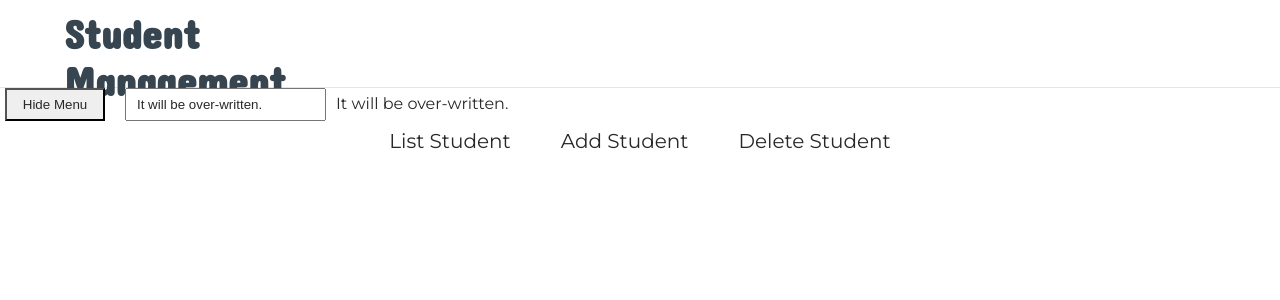
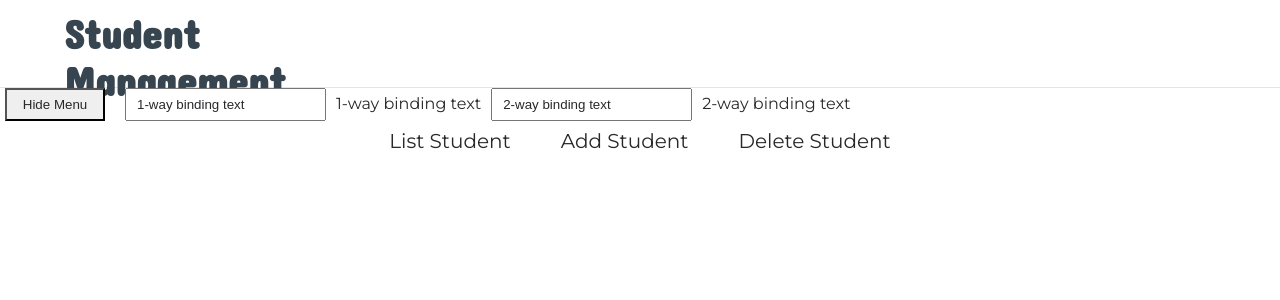
Before and after one commit to LokeshJavaTech/Angular, an Angular app in the folder angular-project/: page / in a window 1280 px wide. Shown: the top 300 px of the page. Built offline with nearby package versions, Linux system fonts and the light colour scheme.

Commit message:
2-way binding: ngModel

```diff
--- a/angular-project/src/app/app.module.ts
+++ b/angular-project/src/app/app.module.ts
@@ -1,5 +1,6 @@
 import { NgModule } from '@angular/core';
 import { BrowserModule } from '@angular/platform-browser';
+import { FormsModule } from '@angular/forms';       // 3rd party lib for 2-way binding : ngModel
 
 import { AppComponent } from './app.component';
 import { HeaderComponent } from './header/header.component';
@@ -14,7 +15,8 @@ import { RndComponent } from './rnd/rnd.component';
     RndComponent
   ],
   imports: [
-    BrowserModule
+    BrowserModule,
+    FormsModule
   ],
   providers: [],
   bootstrap: [AppComponent]
--- a/angular-project/src/app/rnd/rnd.component.html
+++ b/angular-project/src/app/rnd/rnd.component.html
@@ -6,8 +6,13 @@
 
         <!-- Using 1-way binding: String interpolation, Property Binding AND Event Binding -->
 
-        <input [value]="typedText" (input)="onInputMethod($event)">
-        <span>{{typedText}}</span>
+        <input [value]="oneWayText" (input)="onInputMethod($event)">
+        <span>{{oneWayText}}</span>
+
+        <!-- Using 2-way binding -->
+
+        <input [(ngModel)]="twoWayText">
+        <span>{{twoWayText}}</span>
 
     </span>
 </div>
--- a/angular-project/src/app/rnd/rnd.component.ts
+++ b/angular-project/src/app/rnd/rnd.component.ts
@@ -6,9 +6,12 @@ import { Component } from '@angular/core';
   styleUrls: ['./rnd.component.css']
 })
 export class RndComponent {
+
+  /*---------  1-way binding  ---------*/
+
   toggleButtonText = "Hide Menu"
   hideArea = false;
-  typedText = "It will be over-written.";
+  oneWayText = "1-way binding text";
 
   onClickMethod(){
     if(this.hideArea == true) {
@@ -22,7 +25,11 @@ export class RndComponent {
   }
 
   onInputMethod(event: any) {
-    this.typedText = event.target.value;
+    this.oneWayText = event.target.value;
   }
 
+  /*---------  2-way binding  ---------*/
+
+  twoWayText = "2-way binding text";
+
 }
```
